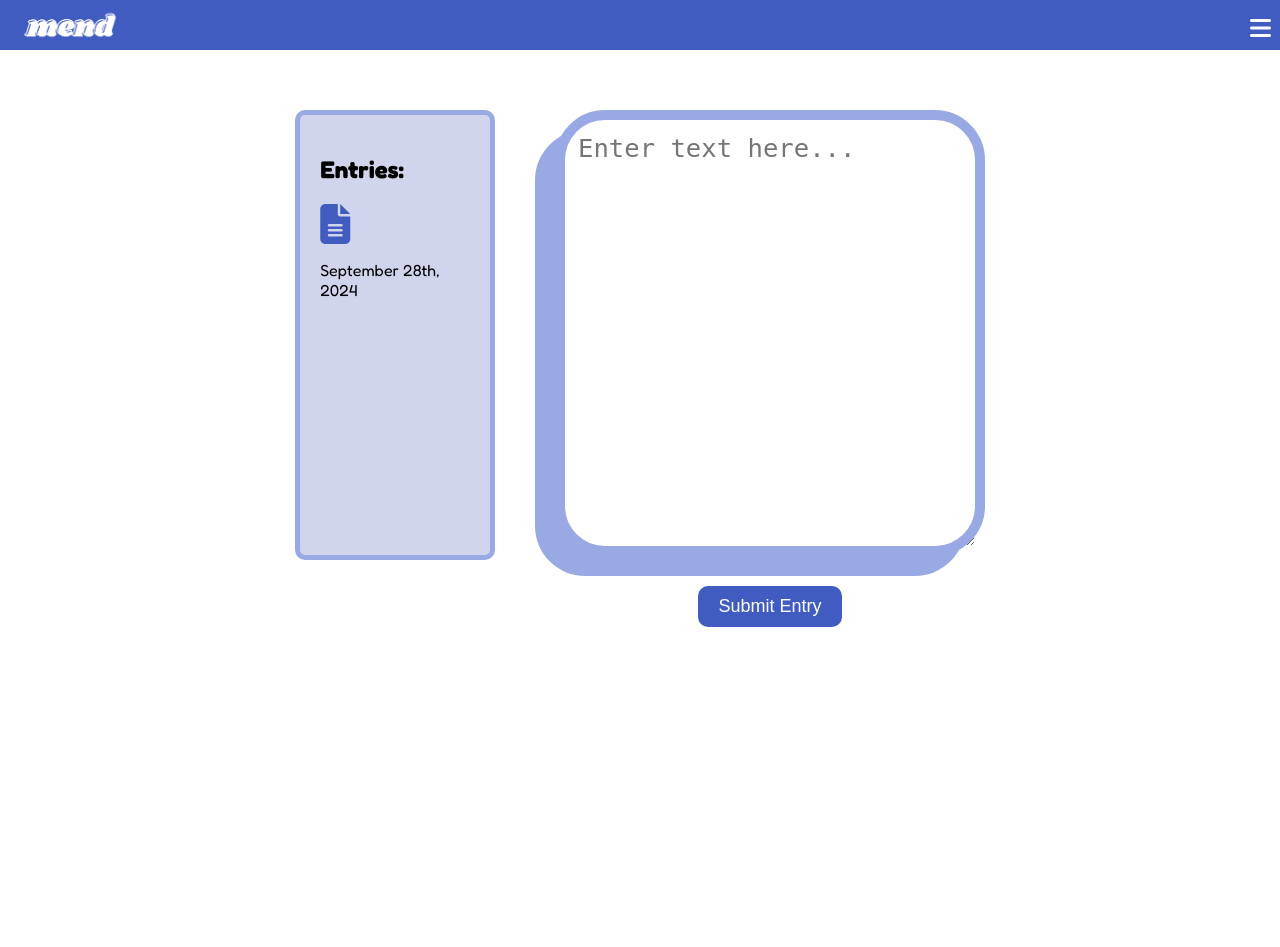
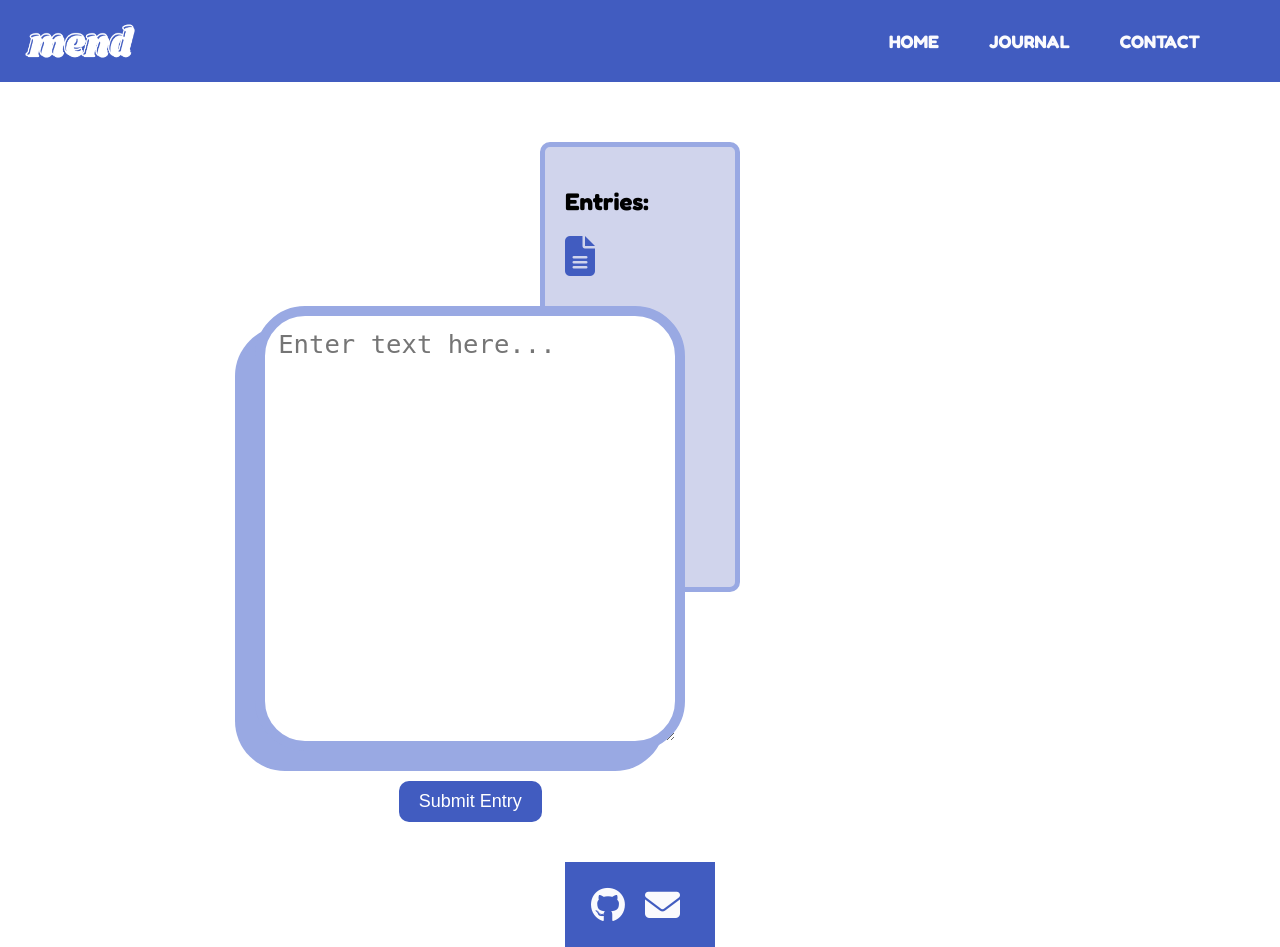
Before and after one commit to ukhan1219/mend, a PHP site: page /pages/dashboard.html in a window 1280 px wide. Before the commit the page ends 627 px from the top, so only its background shows below. Run offline with PHP 8.4, Linux system fonts and the light colour scheme; some libraries are stand-ins or nearby versions.

Commit message:
entries update

```diff
--- a/pages/dashboard.css
+++ b/pages/dashboard.css
@@ -1,4 +1,11 @@
-.navbar {
+  body{
+    margin: auto;
+    font-family: 'Fredoka', sans-serif;
+  }
+
+
+
+  .navbar {
     background-color: #415CC0;
     padding: 0;
     display: flex;
@@ -6,32 +13,50 @@
     align-items: center;
   }
 
-  body{
-    margin: auto;
-    font-family: 'Fredoka', sans-serif;
-  }
 
   .mend-logo {
-    width: 100px;
-    height: 50px;
+    width: 120px;
+    height: 70px;
     margin-left: 20px;
   }
 
-  .hamburger-menu {
-    background-color: #415CC0;
-    border: none;
-    padding: 10px;
-    margin-right: 20px;
-    cursor: pointer;
-    width: 0px;
-    height: 40px;
-    font-size: 24px;
+  .nav-links {
+    display: flex;
+    list-style: none;
+    margin: 0;
+    padding: 30px;
+    margin-left: auto;
   }
 
-  .hamburger-menu:hover {
-    opacity: 0.8;
+  .nav-links li {
+    margin-right: 50px;
   }
 
+  .nav-links a {
+    color: #FAFAFD;
+    text-decoration: none;
+    font-size: 18px;
+  }
+
+  .nav-links a:hover {
+    text-decoration: underline;
+  }
+    .footer{
+      background-color: #415CC0;
+      display: flex;
+      justify-content: flex-end;
+      padding: 25px;
+    }
+
+    .footer i{
+      font-size: 35px;
+      color: #FAFAFD;
+      margin: 0 10px;
+    }
+
+    .footer a:hover i{
+      transform: translateY(-7px);
+    }
   .right-side {
     display: flex;
     flex-direction: column;
@@ -58,13 +83,32 @@
   .left-side:hover {
     width: 250px;
   }
-  .file-size{
+  .single-entry {
+    display: flex;
+    align-items: center;
+  }
+
+  .file-size {
     font-size: 40px;
     color: #415CC0;
+    margin-right: 10px;
   }
-  .file-size:hover{
-    color: #223782;
+
+  .entry-date {
+    opacity: 0;
+    display: inline-block;
   }
+
+  .entry-date p {
+    margin: 0;
+    display: inline;
+    opacity: 0;
+  }
+
+  .entry-date:hover {
+    opacity: 1;
+  }
+
   .container {
     display: flex;
     height: max-content;
@@ -98,7 +142,8 @@
     margin: 10px auto;
     display: block;
   }
+  .cta :hover{
+    background-color: white;
+    color: #415CC0;
+  }
   textarea { resize:vertical; }
-  .single-entry{
-    inline-t:block;
-  }
--- a/pages/dashboard.html
+++ b/pages/dashboard.html
@@ -13,9 +13,13 @@
 <body>
   <nav class="navbar">
     <img src="../images/mend-text-white.png" class="mend-logo" alt="Mend Logo">
-    <button class="hamburger-menu">
-        <i class="fas fa-bars" style="color: #FAFAFD;"></i>
-    </button>
+
+    <!-- navbar links -->
+    <ul class="nav-links">
+        <li><a href="index.html"><strong>HOME</strong></a></li>
+        <li><a href="pages/dashboard.html"><strong>JOURNAL</strong></a></li>
+        <li><a href="mailto: lsvrionis@gmail.com"><strong>CONTACT</strong></a></li>
+      </ul>
   </nav>
 
   <div class="container">
@@ -23,13 +27,19 @@
       <h2>Entries:</h2>
       <div class="Entries">
         <div class="single-entry">
-          </div><i class="file-size fa-solid fa-file-lines"></i></div>
-          <div class="entry-date"><p>September 28th, 2024</p></div>
+          <i class="file-size fa-solid fa-file-lines"></i>
+          <span class="entry-date"><p>September 28th, 2024</p></span>
         </div>
     <div class="right-side">
       <textarea placeholder="Enter text here..." type="text" class="textbox" id="text-box"  rows="20" cols="20"></textarea>
       <button class="cta">Submit Entry</button>
     </div>
   </div>
+
+  <footer class="footer">
+    <a href="https://github.com/ukhan1219/mend" target="_blank"><i class="fa-brands fa-github"></i></a>
+    <a href="mailto:lsvrionis@gmail.com"><i class="fa-solid fa-envelope"></i></a>
+  </footer>
+
 </body>
 </html>
```
Also changed, not shown: globals.css (+6 -1 lines).
